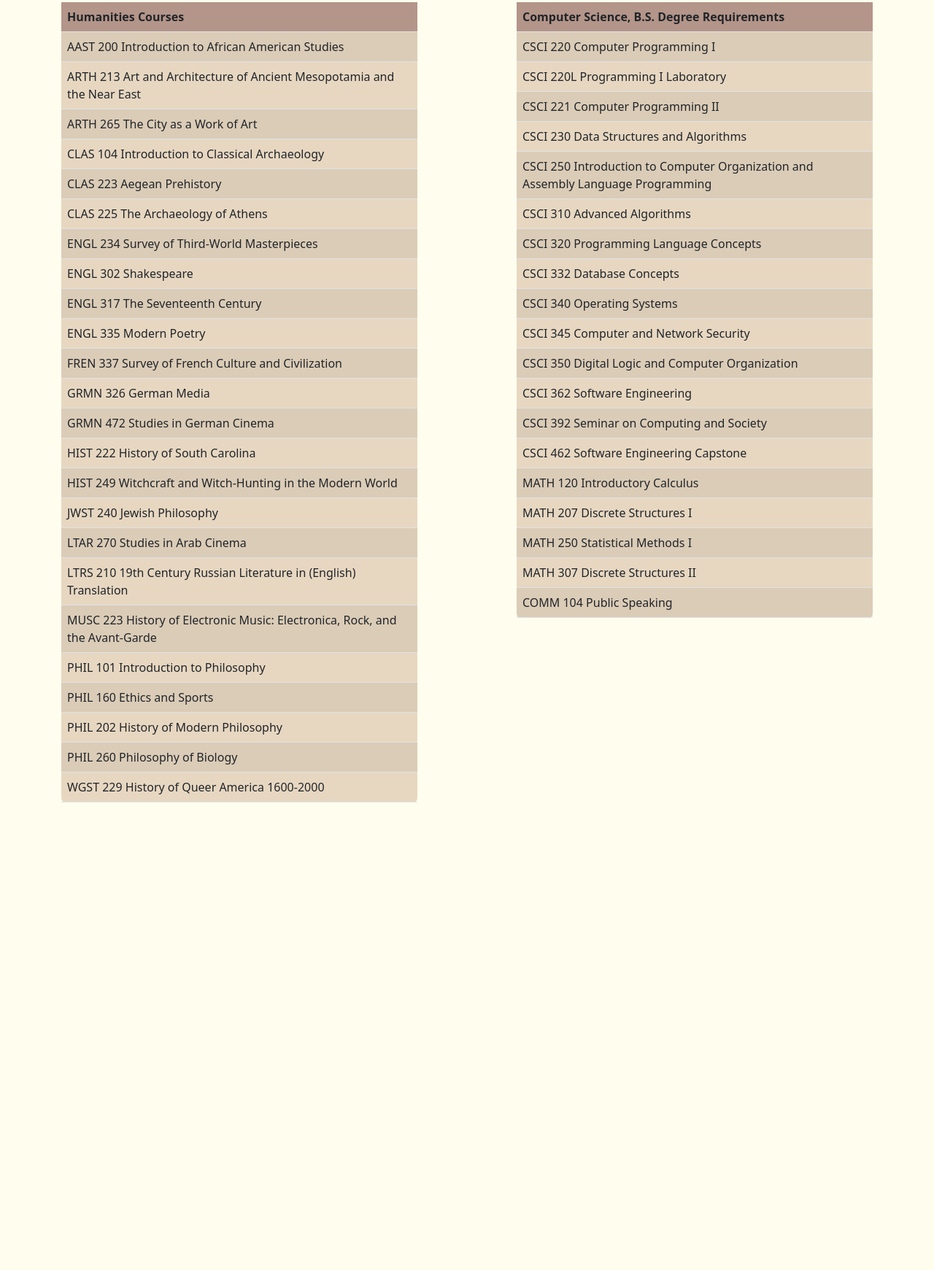
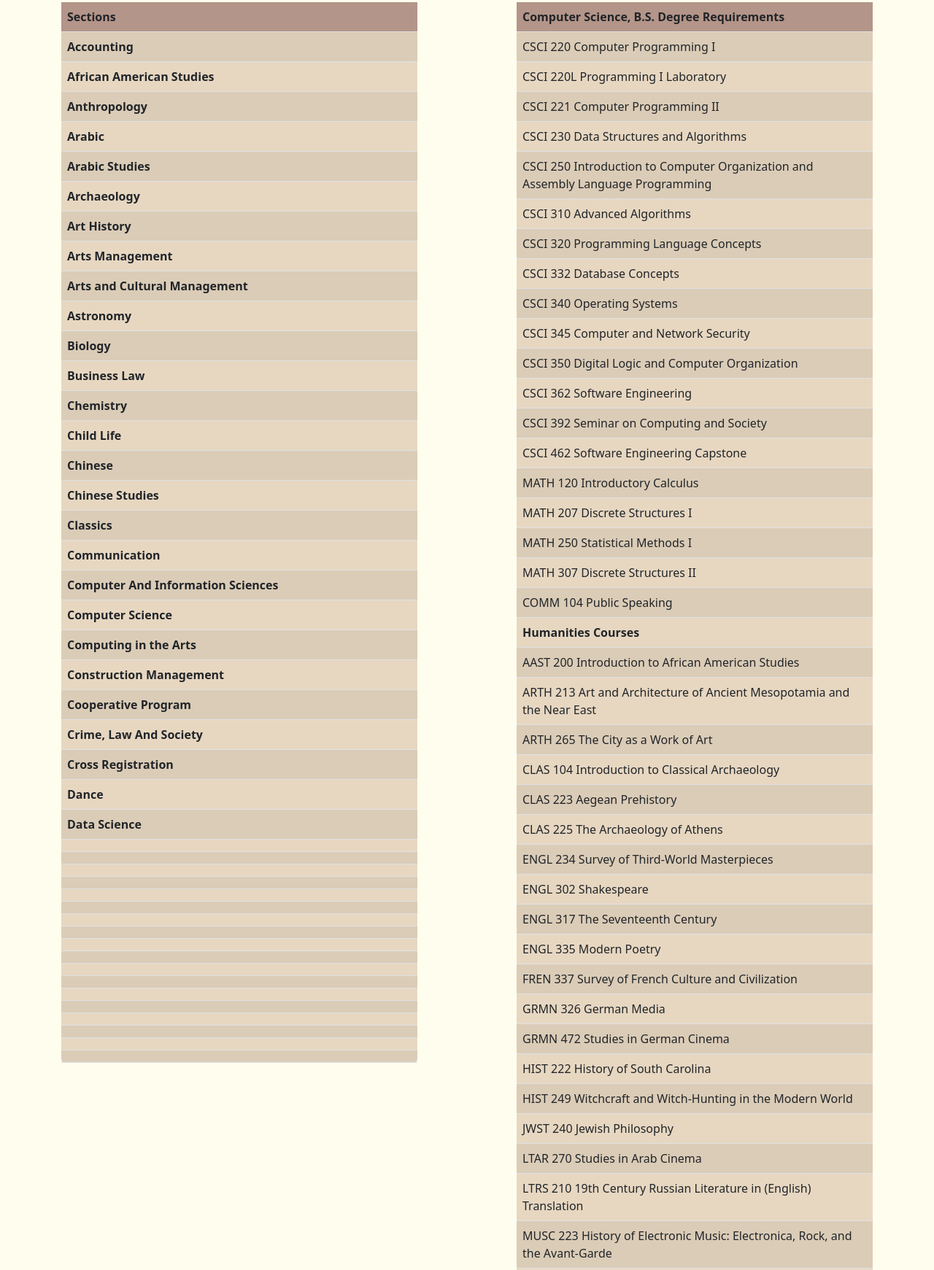
Before and after one commit to anabelle2001/class-registration-assistant, a website: page public/index.html in a window 1280 px wide. Shown: the part 229-1970 px from the top of the page at 73% size. Before the commit the page ends 1377 px from the top, so only its background shows below. Drawn offline with nearby package versions, Linux system fonts and the light colour scheme.

Commit message:
progressReport

```diff
--- a/public/index.html
+++ b/public/index.html
@@ -48,7 +48,210 @@
     <div class="col-5 p-3">
         <table class="table table-hover table-striped bg-main rounded">
                 <thead class="bg-mid">
-                    <th>Humanities Courses</th>
+                    <th>Sections</th>
+                </thead>
+                <tr>
+                    <th>Accounting</th>
+                </tr>
+                <tr>
+                    <th>African American Studies</th>
+                </tr>
+                <tr>
+                    <th>Anthropology</th>
+                </tr>
+                <tr>
+                    <th>Arabic</th>
+                </tr>
+                <tr>
+                    <th>Arabic Studies</th>
+                </tr>
+                <tr>
+                    <th>Archaeology</th>
+                </tr>
+                <tr>
+                    <th>Art History</th>
+                </tr>
+                <tr>
+                    <th>Arts Management</th>
+                </tr>
+                <tr>
+                    <th>Arts and Cultural Management</th>
+                </tr>
+                <tr>
+                    <th>Astronomy</th>
+                </tr>
+                <tr>
+                    <th>Biology</th>
+                </tr>
+                <tr>
+                    <th>Business Law</th>
+                </tr>
+                <tr>
+                    <th>Chemistry</th>
+                </tr>
+                <tr>
+                    <th>Child Life</th>
+                </tr>
+                <tr>
+                    <th>Chinese</th>
+                </tr>
+                <tr>
+                    <th>Chinese Studies</th>
+                </tr>
+                <tr>
+                    <th>Classics</th>
+                </tr>
+                <tr>
+                    <th>Communication</th>
+                </tr>
+                <tr>
+                    <th>Computer And Information Sciences</th>
+                </tr>
+                <tr>
+                    <th>Computer Science</th>
+                </tr>
+                <tr>
+                    <th>Computing in the Arts</th>
+                </tr>
+                <tr>
+                    <th>Construction Management</th>
+                </tr>
+                <tr>
+                    <th>Cooperative Program</th>
+                </tr>
+                <tr>
+                    <th>Crime, Law And Society</th>
+                </tr>
+                <tr>
+                    <th>Cross Registration</th>
+                </tr>
+                <tr>
+                    <th>Dance</th>
+                </tr>
+                <tr>
+                    <th>Data Science</th>
+                </tr>
+                <tr>
+                    <th></th>
+                </tr>
+                <tr>
+                    <th></th>
+                </tr>
+                <tr>
+                    <th></th>
+                </tr>
+                <tr>
+                    <th></th>
+                </tr>
+                <tr>
+                    <th></th>
+                </tr>
+                <tr>
+                    <th></th>
+                </tr>
+                <tr>
+                    <th></th>
+                </tr>
+                <tr>
+                    <th></th>
+                </tr>
+                <tr>
+                    <th></th>
+                </tr>
+                <tr>
+                    <th></th>
+                </tr>
+                <tr>
+                    <th></th>
+                </tr>
+                <tr>
+                    <th></th>
+                </tr>
+                <tr>
+                    <th></th>
+                </tr>
+                <tr>
+                    <th></th>
+                </tr>
+                <tr>
+                    <th></th>
+                </tr>
+                <tr>
+                    <th></th>
+                </tr>
+                <tr>
+                    <th></th>
+                </tr>
+                <tr>
+                    <th></th>
+                </tr>
+        </table>
+    </div>
+
+    <!--Degree Requirements Table: Currently filled with 19 requirements-->
+    <div class="col-5 p-3">
+        <table class="table table-hover table-striped bg-main rounded">
+                <thead class="bg-mid rounded">
+                    <th>Computer Science, B.S. Degree Requirements</th>
+                </thead>
+                <tr>
+                    <td>CSCI 220 Computer Programming I</td>
+                </tr>
+                <tr>
+                    <td>CSCI 220L Programming I Laboratory </td>
+                </tr>
+                <tr>
+                    <td>CSCI 221 Computer Programming II</td>
+                </tr>
+                <tr>
+                    <td>CSCI 230 Data Structures and Algorithms</td>
+                </tr>
+                <tr>
+                    <td>CSCI 250 Introduction to Computer Organization and Assembly Language Programming</td>
+                </tr>
+                <tr>
+                    <td>CSCI 310 Advanced Algorithms</td>
+                </tr>
+                <tr>
+                    <td>CSCI 320 Programming Language Concepts</td>
+                </tr>
+                <tr>
+                    <td>CSCI 332 Database Concepts</td>
+                </tr>
+                <tr>
+                    <td>CSCI 340 Operating Systems</td>
+                </tr>
+                <tr>
+                    <td>CSCI 345 Computer and Network Security</td>
+                </tr>
+                <tr>
+                    <td>CSCI 350 Digital Logic and Computer Organization</td>
+                </tr>
+                <tr>
+                    <td>CSCI 362 Software Engineering</td>
+                </tr>
+                <tr>
+                    <td>CSCI 392 Seminar on Computing and Society</td>
+                </tr>
+                <tr>
+                    <td>CSCI 462 Software Engineering Capstone</td>
+                </tr>
+                <tr>
+                    <td>MATH 120 Introductory Calculus</td>
+                </tr>
+                <tr>
+                    <td>MATH 207 Discrete Structures I</td>
+                </tr>
+                <tr>
+                    <td>MATH 250 Statistical Methods I</td>
+                </tr>
+                <tr>
+                    <td>MATH 307 Discrete Structures II</td>
+                </tr>
+                <tr>
+                    <td>COMM 104 Public Speaking</td>
+                </tr>
+                                    <th>Humanities Courses</th>
                 </thead>
                 <tr>
                     <td>AAST 200 Introduction to African American Studies</td>
@@ -124,72 +327,6 @@
                 </tr>
         </table>
     </div>
-
-    <!--Degree Requirements Table: Currently filled with 19 requirements-->
-    <div class="col-5 p-3">
-        <table class="table table-hover table-striped bg-main rounded">
-                <thead class="bg-mid rounded">
-                    <th>Computer Science, B.S. Degree Requirements</th>
-                </thead>
-                <tr>
-                    <td>CSCI 220 Computer Programming I</td>
-                </tr>
-                <tr>
-                    <td>CSCI 220L Programming I Laboratory </td>
-                </tr>
-                <tr>
-                    <td>CSCI 221 Computer Programming II</td>
-                </tr>
-                <tr>
-                    <td>CSCI 230 Data Structures and Algorithms</td>
-                </tr>
-                <tr>
-                    <td>CSCI 250 Introduction to Computer Organization and Assembly Language Programming</td>
-                </tr>
-                <tr>
-                    <td>CSCI 310 Advanced Algorithms</td>
-                </tr>
-                <tr>
-                    <td>CSCI 320 Programming Language Concepts</td>
-                </tr>
-                <tr>
-                    <td>CSCI 332 Database Concepts</td>
-                </tr>
-                <tr>
-                    <td>CSCI 340 Operating Systems</td>
-                </tr>
-                <tr>
-                    <td>CSCI 345 Computer and Network Security</td>
-                </tr>
-                <tr>
-                    <td>CSCI 350 Digital Logic and Computer Organization</td>
-                </tr>
-                <tr>
-                    <td>CSCI 362 Software Engineering</td>
-                </tr>
-                <tr>
-                    <td>CSCI 392 Seminar on Computing and Society</td>
-                </tr>
-                <tr>
-                    <td>CSCI 462 Software Engineering Capstone</td>
-                </tr>
-                <tr>
-                    <td>MATH 120 Introductory Calculus</td>
-                </tr>
-                <tr>
-                    <td>MATH 207 Discrete Structures I</td>
-                </tr>
-                <tr>
-                    <td>MATH 250 Statistical Methods I</td>
-                </tr>
-                <tr>
-                    <td>MATH 307 Discrete Structures II</td>
-                </tr>
-                <tr>
-                    <td>COMM 104 Public Speaking</td>
-                </tr>
-        </table>
-    </div>
     </div>
 
 </body>
```
Also changed, not shown: public/classDetail.html (added, +84 -0 lines).
